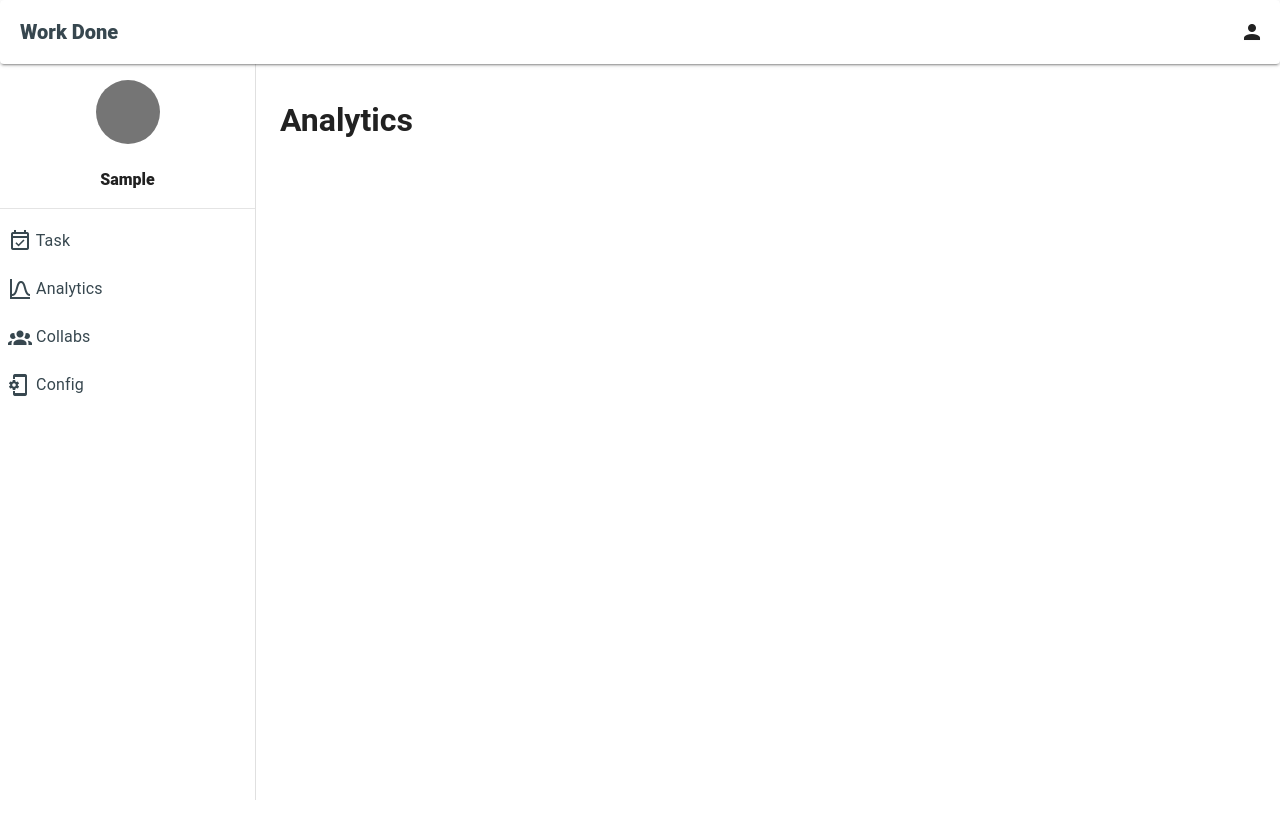
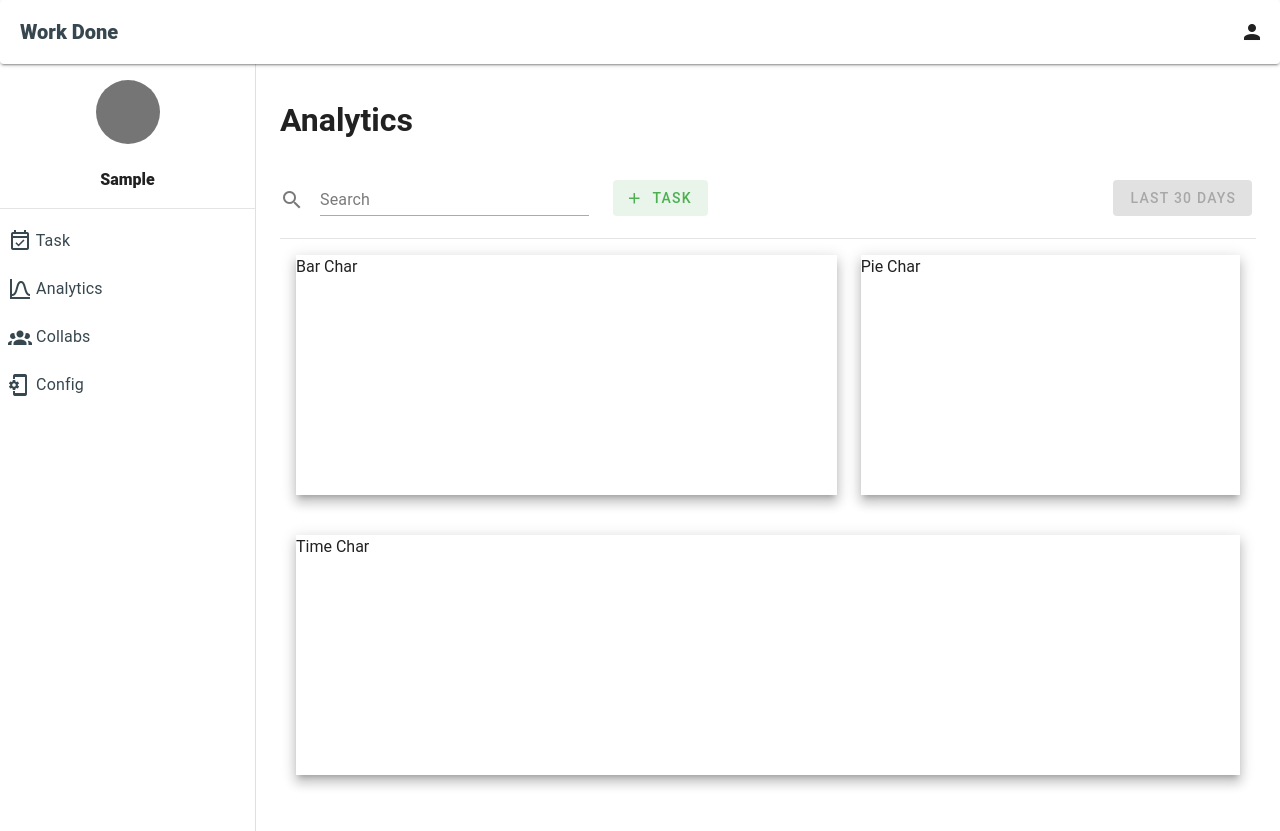
Before and after one commit to thegrafico/work-done, a Vue app in the folder client/: page /#/project/1/analytics in a window 1280 px wide. Before the commit the page ends 800 px from the top, so only its background shows below. Built offline with nearby package versions, Linux system fonts and the light colour scheme; sample sign-in values are in the browser's storage.

Commit message:
Adding analytics vue

```diff
--- /dev/null
+++ b/client/src/components/projects/AnalyticsChar.vue
@@ -0,0 +1,37 @@
+<template>
+
+    <div class="overflow-y-auto px-4" style="height: 70vh;">
+        <v-row class="pt-4">
+            <v-col cols="7">
+                <v-sheet elevation="8" height="30vh">
+                    <p>
+                        Bar Char
+                    </p>
+                </v-sheet>
+            </v-col>
+            <v-col cols="5">
+                <v-sheet elevation="8" height="30vh">
+                    <p>
+                        Pie Char
+                    </p>
+                </v-sheet>
+            </v-col>
+        </v-row>
+
+        <v-row class="pt-4">
+            <v-col cols="12">
+                <v-sheet elevation="8" height="30vh">
+                    <p>
+                        Time Char
+                    </p>
+                </v-sheet>
+            </v-col>
+
+        </v-row>
+    </div>
+
+</template>
+
+
+<script>
+</script>
--- a/client/src/components/task/TaskList.vue
+++ b/client/src/components/projects/TaskList.vue
@@ -1,6 +1,6 @@
 <template>
 
-  <div class="overflow-y-auto px-4" style="max-height: 70vh;">
+  <div class="overflow-y-auto px-4" style="height: 70vh;">
     <v-row class="pt-4" v-if="filteredList.length > 0">
       <v-col cols="3" v-for="task in filteredList" :key="task._id">
         <v-sheet elevation="8">
--- a/client/src/views/project/AnalyticsView.vue
+++ b/client/src/views/project/AnalyticsView.vue
@@ -1,17 +1,59 @@
 <template>
   <v-main>
     <v-container class="py-8 px-6" fluid>
-        <h1>{{ title }}</h1>
+      <v-row>
+        <v-col cols="12">
+          <h1>Analytics</h1>
+        </v-col>
+      </v-row>
+
+      <v-row>
+        <v-col cols="4">
+          <v-text-field v-model.trim="searchTaskInput" clearable label="Search" prepend-icon="mdi-magnify"
+            variant="underlined"></v-text-field>
+        </v-col>
+
+        <v-col cols="6" class="mt-3">
+          <!-- Create project btn with modal -->
+          <ButtonWithModal v-bind="createTaskButton" />
+        </v-col>
+        <v-col cols="2 mt-3">
+          <v-btn disabled>Last 30 days</v-btn>
+        </v-col>
+      </v-row>
+
+      <v-divider></v-divider>
+
+      <!--  Plosts and Char -->
+      <AnalyticsChar/>
+
     </v-container>
   </v-main>
 </template>
 
 <script setup>
-  import { onMounted } from "vue";
+
+import { onMounted, ref } from "vue";
+import ButtonWithModal from "@/components/button/ButtonWithModal.vue";
+import AnalyticsChar from "@/components/projects/AnalyticsChar.vue"
 
 
-  const title = "Analytics"
+// Refs
+const searchTaskInput = ref("");
+
+
+// Mounted hook
 onMounted(async () => {
-    console.log("Analytics view loaded");
+});
+
+
+// Create Task button
+const createTaskButton = ref({
+  title: "TASK",
+  icon: "mdi-plus",
+  action: null,
+  template: "createTask",
+  color: "success",
+  variant: "tonal",
 });
 </script>
--- a/client/src/views/project/TaskView.vue
+++ b/client/src/views/project/TaskView.vue
@@ -41,7 +41,7 @@ import { onMounted, ref } from "vue";
 import { storeToRefs } from "pinia";
 import { useTaskStore } from "@/stores/tasks.store";
 import ButtonWithModal from "@/components/button/ButtonWithModal.vue";
-import TaskList from "@/components/task/TaskList.vue"
+import TaskList from "@/components/projects/TaskList.vue"
 
 const { tasks, loading } = storeToRefs(useTaskStore());
 const { loadTasks, refreshTaskList, createTask } = useTaskStore();
```
Lines whose indentation alone changed are shown as unchanged.
